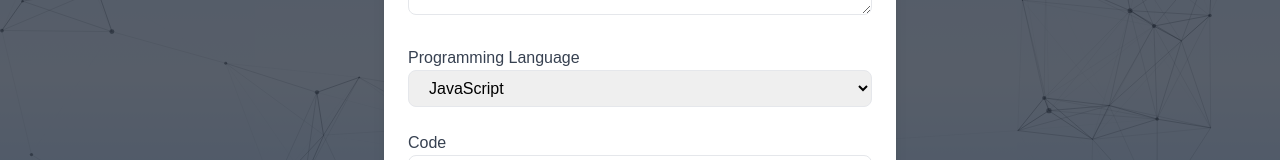
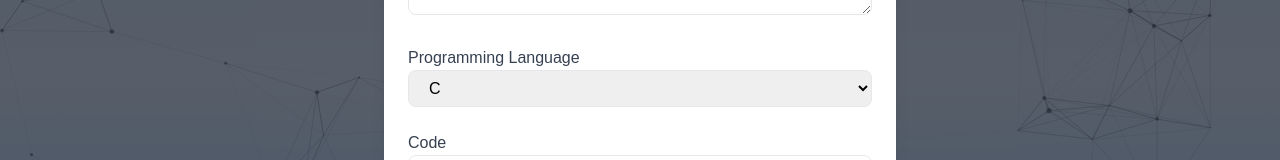
Before and after one commit to AndreyZIno/CSC309, a Next.js app: page /templates/create in a window 1280 px wide. Shown: the part 322-482 px from the top of the page. Built offline with nearby package versions, Linux system fonts and the light colour scheme; no server answers; sample sign-in values are in the browser's storage.

Commit message:
language names

```diff
--- a/components/TemplateForm.tsx
+++ b/components/TemplateForm.tsx
@@ -133,21 +133,21 @@ const TemplateForm: React.FC<TemplateFormProps> = ({ code, language ='JavaScript
                             onChange={(e) => setTemplateLanguage(e.target.value)}
                             className="w-full px-4 py-2 rounded-lg border focus:outline-none focus:ring-2 focus:ring-blue-500 dark:bg-gray-700 dark:border-gray-600 dark:text-white text-black"
                         >
-                            <option value="C" className="text-black dark:text-white">C</option>
-                            <option value="C++" className="text-black dark:text-white">C++</option>
-                            <option value="C#" className="text-black dark:text-white">C#</option>
-                            <option value="Haskell" className="text-black dark:text-white">Haskell</option>
-                            <option value="Java" className="text-black dark:text-white">Java</option>
-                            <option value="JavaScript" className="text-black dark:text-white">JavaScript</option>
-                            <option value="Lua" className="text-black dark:text-white">Lua</option>
-                            <option value="Pascal" className="text-black dark:text-white">Pascal</option>
-                            <option value="Perl" className="text-black dark:text-white">Perl</option>
-                            <option value="PHP" className="text-black dark:text-white">PHP</option>
-                            <option value="Python" className="text-black dark:text-white">Python</option>
-                            <option value="Ruby" className="text-black dark:text-white">Ruby</option>
-                            <option value="Rust" className="text-black dark:text-white">Rust</option>
-                            <option value="Shell" className="text-black dark:text-white">Shell</option>
-                            <option value="Swift" className="text-black dark:text-white">Swift</option>
+                            <option value="c" className="text-black dark:text-white">C</option>
+                            <option value="cpp" className="text-black dark:text-white">C++</option>
+                            <option value="cs" className="text-black dark:text-white">C#</option>
+                            <option value="haskell" className="text-black dark:text-white">Haskell</option>
+                            <option value="java" className="text-black dark:text-white">Java</option>
+                            <option value="javascript" className="text-black dark:text-white">JavaScript</option>
+                            <option value="lua" className="text-black dark:text-white">Lua</option>
+                            <option value="pascal" className="text-black dark:text-white">Pascal</option>
+                            <option value="perl" className="text-black dark:text-white">Perl</option>
+                            <option value="php" className="text-black dark:text-white">PHP</option>
+                            <option value="python" className="text-black dark:text-white">Python</option>
+                            <option value="ruby" className="text-black dark:text-white">Ruby</option>
+                            <option value="rust" className="text-black dark:text-white">Rust</option>
+                            <option value="shell" className="text-black dark:text-white">Shell</option>
+                            <option value="swift" className="text-black dark:text-white">Swift</option>
                         </select>
                     </div>
                     <div>
--- a/pages/dashboard.tsx
+++ b/pages/dashboard.tsx
@@ -164,21 +164,21 @@ export default function Dashboard() {
                                 : "bg-white border-gray-300 text-sky-700 focus:ring-blue-300"
                             }`}
                         >
-                            <option value="C" className="text-black dark:text-white">C</option>
-                            <option value="C++" className="text-black dark:text-white">C++</option>
-                            <option value="C#" className="text-black dark:text-white">C#</option>
-                            <option value="Haskell" className="text-black dark:text-white">Haskell</option>
-                            <option value="Java" className="text-black dark:text-white">Java</option>
-                            <option value="JavaScript" className="text-black dark:text-white">JavaScript</option>
-                            <option value="Lua" className="text-black dark:text-white">Lua</option>
-                            <option value="Pascal" className="text-black dark:text-white">Pascal</option>
-                            <option value="Perl" className="text-black dark:text-white">Perl</option>
-                            <option value="PHP" className="text-black dark:text-white">PHP</option>
-                            <option value="Python" className="text-black dark:text-white">Python</option>
-                            <option value="Ruby" className="text-black dark:text-white">Ruby</option>
-                            <option value="Rust" className="text-black dark:text-white">Rust</option>
-                            <option value="Shell" className="text-black dark:text-white">Shell</option>
-                            <option value="Swift" className="text-black dark:text-white">Swift</option>
+                            <option value="c" className="text-black dark:text-white">C</option>
+                            <option value="cpp" className="text-black dark:text-white">C++</option>
+                            <option value="cs" className="text-black dark:text-white">C#</option>
+                            <option value="haskell" className="text-black dark:text-white">Haskell</option>
+                            <option value="java" className="text-black dark:text-white">Java</option>
+                            <option value="javascript" className="text-black dark:text-white">JavaScript</option>
+                            <option value="lua" className="text-black dark:text-white">Lua</option>
+                            <option value="pascal" className="text-black dark:text-white">Pascal</option>
+                            <option value="perl" className="text-black dark:text-white">Perl</option>
+                            <option value="php" className="text-black dark:text-white">PHP</option>
+                            <option value="python" className="text-black dark:text-white">Python</option>
+                            <option value="ruby" className="text-black dark:text-white">Ruby</option>
+                            <option value="rust" className="text-black dark:text-white">Rust</option>
+                            <option value="shell" className="text-black dark:text-white">Shell</option>
+                            <option value="swift" className="text-black dark:text-white">Swift</option>
                         </select>
                     </div>
                     <p
```
